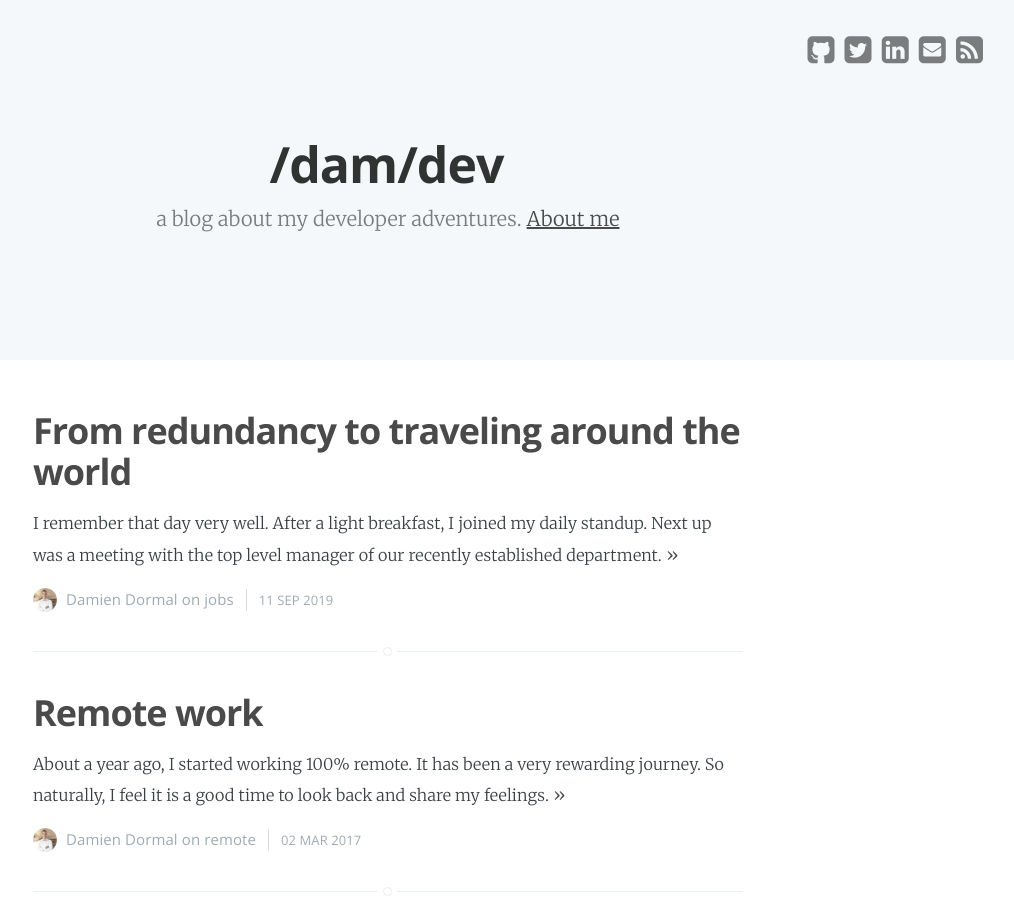
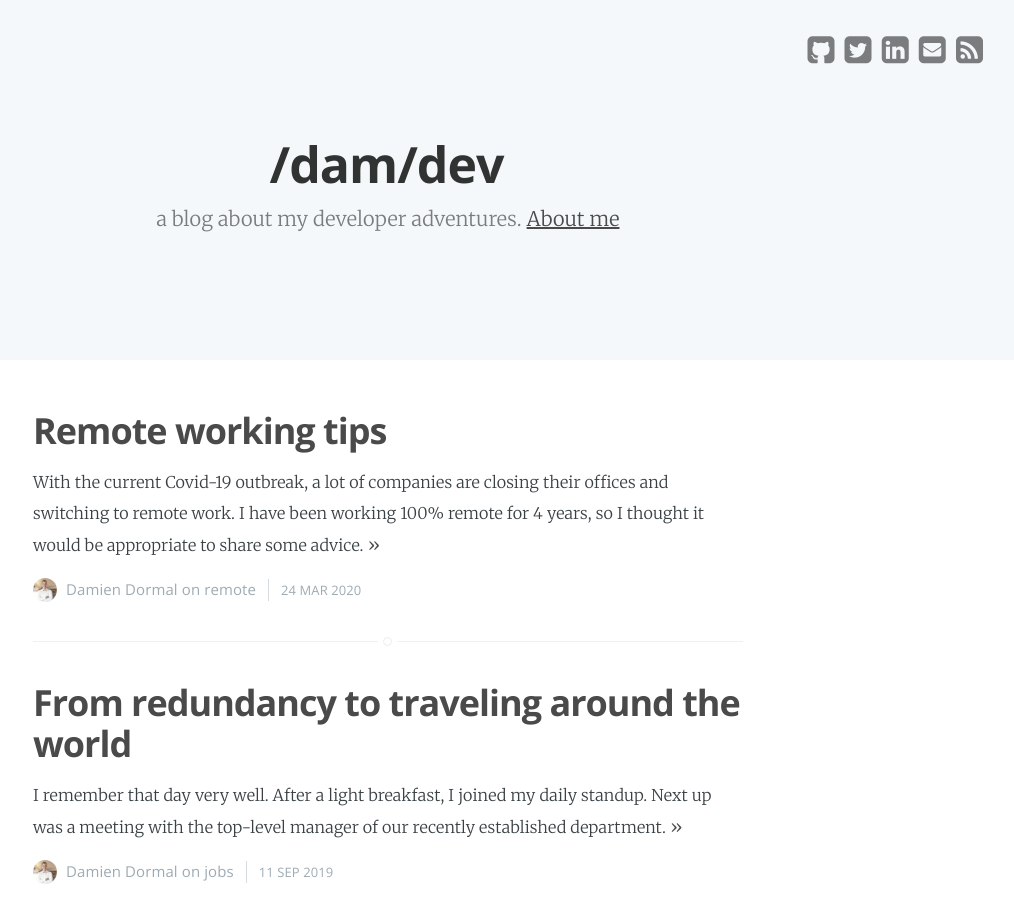
Before and after one commit to damsonn/damsonn.github.io, a Jekyll site: the page built from index.html, in a window 1280 px wide and 900 px high. Shown: the whole window, without its empty margins (252-1266 px from the left). Built offline with Jekyll 4.4.1, drawn with Linux system fonts in a browser that asks for light colours; the list of posts is cut into pages by our own code.

Commit message:
Add post for covid 19 WFH tips

```diff
--- a/_config.yml
+++ b/_config.yml
@@ -2,7 +2,7 @@ name: /dam/dev
 description: a blog about my developer adventures
 meta_description: "a blog about my developer adventures"
 
-gems:
+plugins:
   - jekyll-sitemap
   - jekyll-paginate
   - rouge
--- a/_posts/2019-09-11-from-redundancy-to-travelling.md
+++ b/_posts/2019-09-11-from-redundancy-to-travelling.md
@@ -5,19 +5,19 @@ date:   2019-09-11 11:20:00
 categories: jobs
 ---
 
-I remember that day very well. After a light breakfast, I joined my daily standup. Next up was a meeting with the top level manager of our recently established department.
+I remember that day very well. After a light breakfast, I joined my daily standup. Next up was a meeting with the top-level manager of our recently established department.
 
-He explained us that the parent company (Travelport) had financial troubles, and that they had decided to shut down the Melbourne office (which I was part of, although working remotely).
+He explained to us that the parent company (Travelport) had financial troubles and that they had decided to shut down the Melbourne office (which I was part of, although working remotely).
 
 ### What to do next? ###
 
-I was a little shocked, it took me a few days to process the news. But eventually I started seeing the event through a different lens. I had a 1-1 meeting where I was told that they would like to keep me for an additional four months. Because I was one of the lead developers and they needed help for the transition to the European teams. This translated to a significant bonus on top of the redundancy payment (severance payment for those in the U.S).
+I was a little shocked, it took me a few days to process the news. But eventually, I started seeing the event through a different lens. I had a 1-1 meeting where I was told that they would like to keep me for an additional four months. Because I was one of the lead developers and they needed help for the transition to the European teams. This translated to a significant bonus on top of the redundancy payment (severance payment for those in the U.S).
 
 On top of that, I wanted to leave the company for over a year. Locomote was a startup when I joined, it was later acquired by Travelport, a big corporation in the travel sector. The transition was smooth, and I still enjoyed my job, but it wasn’t the same anymore.
 
-So why should I feel bad about being made redundant. It is a blessing in disguise!
+So why should I feel bad about being made redundant? It is a blessing in disguise!
 
-Also, my wife reminded me how we’ve wanted to travel in South America for years. The timing is perfect, as our daughter is starting school next year. It wasn’t too hard to convince me. This is it, we decide to travel around the world for six months.
+Also, my wife reminded me of how we’ve wanted to travel to South America for years. The timing is perfect, as our daughter is starting school next year. It wasn’t too hard to convince me. This is it, we decide to travel around the world for six months.
 
 <div class="img-wrapper">
   <img alt="Familly travels 3" src="/assets/images/familly-travels-3.jpeg">
--- /dev/null
+++ b/_posts/2020-03-24-remote-working-tips.md
@@ -0,0 +1,36 @@
+---
+layout: post
+title:  "Remote working tips"
+categories: remote
+---
+
+With the current Covid-19 outbreak, a lot of companies are closing their offices and switching to remote work. I have been working 100% remote for 4 years, so I thought it would be appropriate to share some advice.
+
+Most of these are related to keeping a healthy work-life balance.
+
+#### Set up a dedicated office space ####
+
+The best is a separate room, but otherwise, you could also have a corner of a room purely dedicated to working. This will help to get in the “flow” faster.
+
+#### Have a morning routine ####
+
+My morning routine includes the following: shower, meditation and workout. Please don’t just go from bed to home office.
+
+#### Stick to a consistent schedule ####
+
+We are creatures of habit, sticking to a fixed start and stop time help me greatly. You now have some extra flexibility, and it is ok to use it, but please be aware of the downside.
+
+#### Communicate more ####
+
+With limited face-to-face communication comes the need for increased chats. You need to be proactive about it. Important things to communicate with your team are: start of the day, working on something new, taking a long break, end of the day.
+
+#### Turn your camera "on" during meetings ####
+
+It is important to be connected to your colleagues, our brain is largely visual so having sound and video is much better than sound alone.
+
+
+Also please be aware that like any transition, it can take some time before you feel productive and confident.
+
+<div class="img-wrapper">
+  <img alt="Home office" src="/assets/images/home-office.jpeg">
+</div>
```
Also changed, not shown: other parts of _posts/2019-09-11-from-redundancy-to-travelling.md (+4 -4 lines), assets/images/home-office.jpeg (added).
